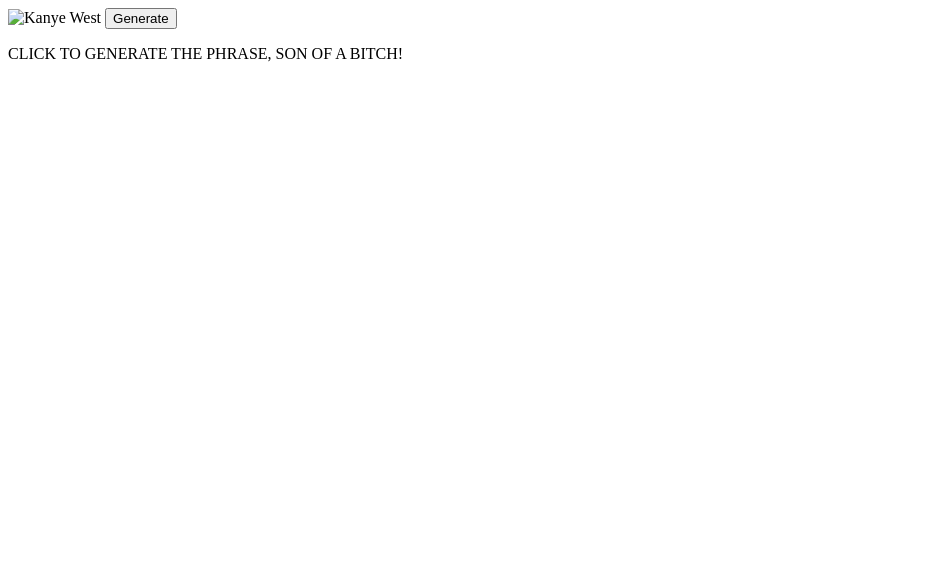
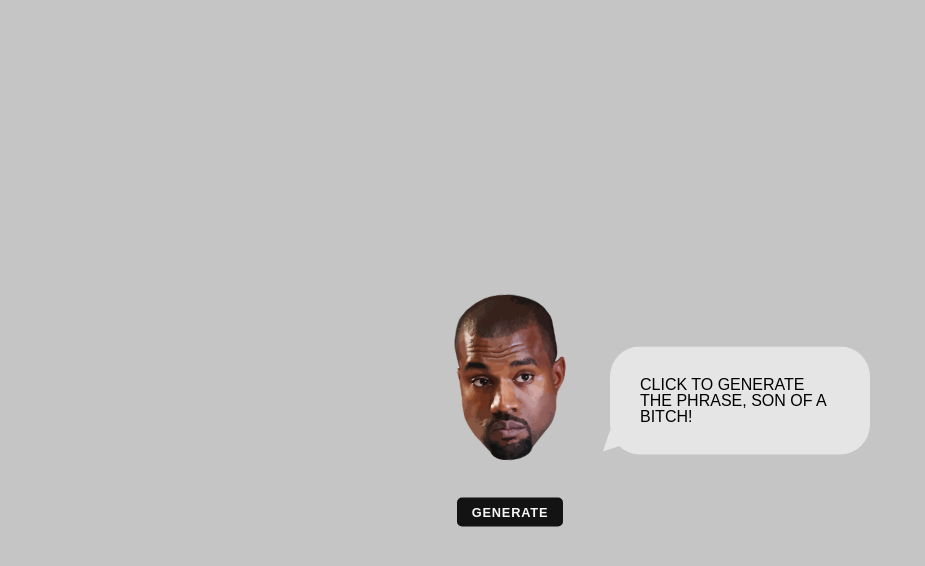
Before and after one commit to LuuizFeelipe/gerador-frase-kanye-west, a plain HTML site: page index.html in a window 1280 px wide. Shown: the whole page, without its empty margins (0-925 px from the left). Drawn offline with Linux system fonts and the light colour scheme; the site is published under a folder, as on GitHub Pages, so addresses that start at the root find nothing.

Commit message:
Fix: realiza correção no endereco dos arquivos de estilização e imagem

```diff
--- a/index.html
+++ b/index.html
@@ -4,15 +4,15 @@
   <meta charset="UTF-8">
   <meta name="viewport" content="width=device-width, initial-scale=1.0">
   <title>Generate Phrase Kanye West</title>
-  <link rel="stylesheet" href="/style/reset.css">
-  <link rel="stylesheet" href="/style/index.css">
+  <link rel="stylesheet" href="./style/reset.css">
+  <link rel="stylesheet" href="./style/index.css">
 </head>
 <body>
   <main class="main" id="main">
     <section class="conteudo">
       <div class="container-frase">
         <div class="img-btn">
-          <img src="/assets/kanye-west.png" alt="Kanye West">
+          <img src="./assets/kanye-west.png" alt="Kanye West">
           <button>Generate</button>
         </div>
         <p class="frase">CLICK TO GENERATE THE PHRASE, SON OF A BITCH!</p>
```
